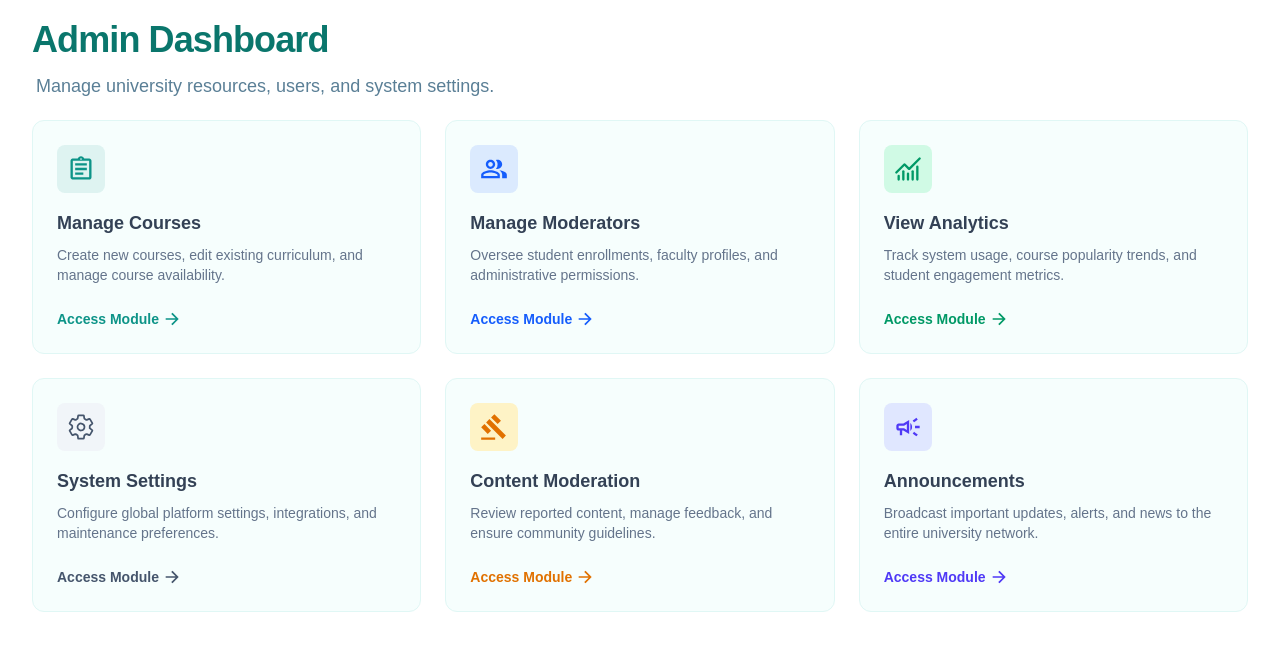
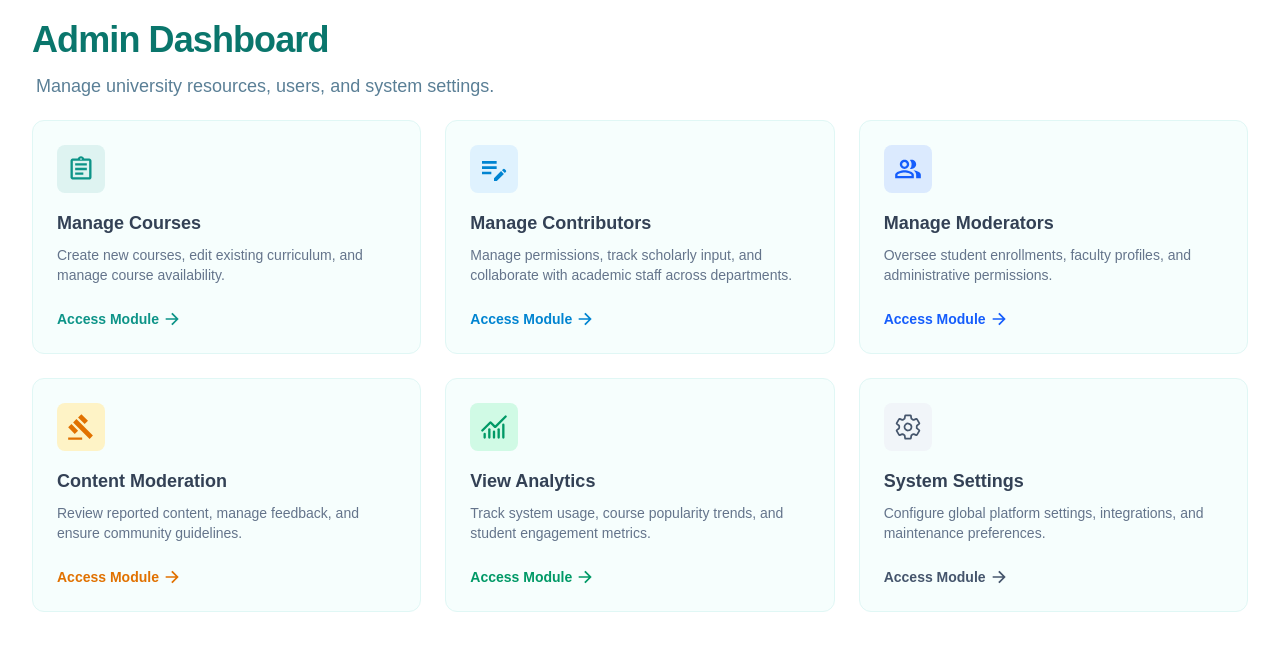
Before and after one commit to FahimHaowlader/CourseBank, a React (Vite) app in the folder FrontEnd/: page /admin in a window 1280 px wide. Shown: the top 650 px of the page. Built offline with nearby package versions, Linux system fonts and the light colour scheme.

Commit message:
course page Done

```diff
--- a/FrontEnd/src/App.jsx
+++ b/FrontEnd/src/App.jsx
@@ -24,7 +24,7 @@ function App() {
     { path: '/', element: <Navigate to="/courses" replace /> },
     { path:'/check-page', element: <CheckPage /> },
     { path:'/courses', element: <CoursePage /> },
-    { path:'/courses/:id', element: <CourseDetailsPage /> },
+    { path:'/course/:id', element: <CourseDetailsPage /> },
     { path:'/login', element: <LoginPage /> },
     { path:'/my-courses', element: <ModeratorCoursePage /> },
     { path:'/edit', element: <CourseDetailsEditPage /> },
--- a/FrontEnd/src/Components/CourseCard.jsx
+++ b/FrontEnd/src/Components/CourseCard.jsx
@@ -43,7 +43,7 @@ const CourseCard = ({Course}) => {
                       {Course?.type?.charAt(0).toUpperCase() + Course?.type?.slice(1)}
                     </div>
                     <div className="inline-flex max-w-[72%] items-center justify-center px-2.5 py-1.5 rounded-lg border border-border-light dark:border-border-dark bg-white dark:bg-surface-dark text-sm font-semibold text-slate-600 group-hover:text-slate-800 dark:text-slate-300 shadow-sm">
-                      <SemesterDisplay code={22} />
+                      <SemesterDisplay code={21} />
                     </div>
                     {/* <span className="bg-white dark:bg-background-dark text-gray-600 dark:text-gray-300 text-sm font-bold px-2 py-1 rounded-md border border-border-light dark:border-border-dark tracking-tighter">
                                 2nd Semester
--- a/FrontEnd/src/Pages/AdminPage.jsx
+++ b/FrontEnd/src/Pages/AdminPage.jsx
@@ -4,11 +4,10 @@ import { MdOutlinePeopleAlt } from "react-icons/md";
 import { LuChartNoAxesCombined } from "react-icons/lu";
 import { IoSettingsOutline } from "react-icons/io5";
 import { MdOutlineGavel } from "react-icons/md";
-import { MdOutlineCampaign } from "react-icons/md";
+
 import { IoArrowForwardSharp } from "react-icons/io5";
 
-
-
+import { MdEditNote } from "react-icons/md";
 
 const AdminPage = () => {
   return (
@@ -23,7 +22,6 @@ const AdminPage = () => {
               Manage university resources, users, and system settings.
             </p>
           </div>
-
         </div>
         <div class="grid grid-cols-1 md:grid-cols-2 lg:grid-cols-3 gap-6">
           <a
@@ -32,7 +30,7 @@ const AdminPage = () => {
           >
             <div class="h-12 w-12 rounded-lg bg-primary/10 text-primary flex items-center justify-center mb-4 group-hover:bg-primary group-hover:text-white transition-colors">
               <span class="material-symbols-outlined text-[28px]">
-                <MdOutlineAssignment/>
+                <MdOutlineAssignment />
               </span>
             </div>
             <h3 class="text-lg font-bold text-text-main dark:text-white mb-2">
@@ -49,12 +47,40 @@ const AdminPage = () => {
               </span>
             </div>
           </a>
+
+
+          <a
+            class="group relative bg-card-light dark:bg-card-dark rounded-xl border border-border-light dark:border-border-dark p-6 flex flex-col hover:shadow-xl hover:shadow-primary/5 hover:-translate-y-1 transition-all duration-300"
+            href="#"
+          >
+            <div class="h-12 w-12 rounded-lg bg-sky-100 dark:bg-sky-900/30 text-sky-600 dark:text-sky-400 flex items-center justify-center mb-4 group-hover:bg-sky-500 group-hover:text-white transition-colors">
+              <span class="material-symbols-outlined text-[32px]">
+                <MdEditNote />
+              </span>
+            </div>
+            <h3 class="text-lg font-bold text-text-main dark:text-white mb-2">
+              Manage Contributors
+            </h3>
+            <p class="text-sm text-text-secondary dark:text-gray-400 mb-6 flex-1">
+              Manage permissions, track scholarly input, and collaborate with
+              academic staff across departments.
+            </p>
+            <div class="flex items-center text-sky-600 dark:text-sky-400 font-semibold text-sm mt-auto hover:underline">
+              <span>Access Module</span>
+              <span class="material-symbols-outlined text-[18px] ml-1 transition-transform group-hover:translate-x-1">
+                <IoArrowForwardSharp />
+              </span>
+            </div>
+          </a>
+
           <a
             class="group relative bg-card-light dark:bg-card-dark rounded-xl border border-border-light dark:border-border-dark p-6 flex flex-col hover:shadow-xl hover:shadow-primary/5 hover:-translate-y-1 transition-all duration-300"
             href="#"
           >
             <div class="h-12 w-12 rounded-lg bg-blue-100 dark:bg-blue-900/30 text-blue-600 dark:text-blue-400 flex items-center justify-center mb-4 group-hover:bg-blue-500 group-hover:text-white transition-colors">
-              <span class="material-symbols-outlined text-[28px]"><MdOutlinePeopleAlt/></span>
+              <span class="material-symbols-outlined text-[28px]">
+                <MdOutlinePeopleAlt />
+              </span>
             </div>
             <h3 class="text-lg font-bold text-text-main dark:text-white mb-2">
               Manage Moderators
@@ -66,10 +92,36 @@ const AdminPage = () => {
             <div class="flex items-center text-blue-600 dark:text-blue-400 font-semibold text-sm mt-auto hover:underline">
               <span>Access Module</span>
               <span class="material-symbols-outlined text-[18px] ml-1 transition-transform group-hover:translate-x-1">
-               <IoArrowForwardSharp />
+                <IoArrowForwardSharp />
               </span>
             </div>
           </a>
+
+
+          <a
+            class="group relative bg-card-light dark:bg-card-dark rounded-xl border border-border-light dark:border-border-dark p-6 flex flex-col hover:shadow-xl hover:shadow-primary/5 hover:-translate-y-1 transition-all duration-300"
+            href="#"
+          >
+            <div class="h-12 w-12 rounded-lg bg-amber-100 dark:bg-amber-900/30 text-amber-600 dark:text-amber-400 flex items-center justify-center mb-4 group-hover:bg-amber-500 group-hover:text-white transition-colors">
+              <span class="material-symbols-outlined text-[28px]">
+                <MdOutlineGavel />
+              </span>
+            </div>
+            <h3 class="text-lg font-bold text-text-main dark:text-white mb-2">
+              Content Moderation
+            </h3>
+            <p class="text-sm text-text-secondary dark:text-gray-400 mb-6 flex-1">
+              Review reported content, manage feedback, and ensure community
+              guidelines.
+            </p>
+            <div class="flex items-center text-amber-600 dark:text-amber-400 font-semibold text-sm mt-auto hover:underline">
+              <span>Access Module</span>
+              <span class="material-symbols-outlined text-[18px] ml-1 transition-transform group-hover:translate-x-1">
+                <IoArrowForwardSharp />
+              </span>
+            </div>
+          </a>
+
           <a
             class="group relative bg-card-light dark:bg-card-dark rounded-xl border border-border-light dark:border-border-dark p-6 flex flex-col hover:shadow-xl hover:shadow-primary/5 hover:-translate-y-1 transition-all duration-300"
             href="#"
@@ -93,6 +145,7 @@ const AdminPage = () => {
               </span>
             </div>
           </a>
+
           <a
             class="group relative bg-card-light dark:bg-card-dark rounded-xl border border-border-light dark:border-border-dark p-6 flex flex-col hover:shadow-xl hover:shadow-primary/5 hover:-translate-y-1 transition-all duration-300"
             href="#"
@@ -116,53 +169,11 @@ const AdminPage = () => {
               </span>
             </div>
           </a>
-          <a
-            class="group relative bg-card-light dark:bg-card-dark rounded-xl border border-border-light dark:border-border-dark p-6 flex flex-col hover:shadow-xl hover:shadow-primary/5 hover:-translate-y-1 transition-all duration-300"
-            href="#"
-          >
-            <div class="h-12 w-12 rounded-lg bg-amber-100 dark:bg-amber-900/30 text-amber-600 dark:text-amber-400 flex items-center justify-center mb-4 group-hover:bg-amber-500 group-hover:text-white transition-colors">
-              <span class="material-symbols-outlined text-[28px]"><MdOutlineGavel /></span>
-            </div>
-            <h3 class="text-lg font-bold text-text-main dark:text-white mb-2">
-              Content Moderation
-            </h3>
-            <p class="text-sm text-text-secondary dark:text-gray-400 mb-6 flex-1">
-              Review reported content, manage feedback, and ensure community
-              guidelines.
-            </p>
-            <div class="flex items-center text-amber-600 dark:text-amber-400 font-semibold text-sm mt-auto hover:underline">
-              <span>Access Module</span>
-              <span class="material-symbols-outlined text-[18px] ml-1 transition-transform group-hover:translate-x-1">
-                <IoArrowForwardSharp />
-              </span>
-            </div>
-          </a>
-          <a
-            class="group relative bg-card-light dark:bg-card-dark rounded-xl border border-border-light dark:border-border-dark p-6 flex flex-col hover:shadow-xl hover:shadow-primary/5 hover:-translate-y-1 transition-all duration-300"
-            href="#"
-          >
-            <div class="h-12 w-12 rounded-lg bg-indigo-100 dark:bg-indigo-900/30 text-indigo-600 dark:text-indigo-400 flex items-center justify-center mb-4 group-hover:bg-indigo-500 group-hover:text-white transition-colors">
-              <span class="material-symbols-outlined text-[28px]">
-                <MdOutlineCampaign />
-              </span>
-            </div>
-            <h3 class="text-lg font-bold text-text-main dark:text-white mb-2">
-              Announcements
-            </h3>
-            <p class="text-sm text-text-secondary dark:text-gray-400 mb-6 flex-1">
-              Broadcast important updates, alerts, and news to the entire
-              university network.
-            </p>
-            <div class="flex items-center text-indigo-600 dark:text-indigo-400 font-semibold text-sm mt-auto hover:underline">
-              <span>Access Module</span>
-              <span class="material-symbols-outlined text-[18px] ml-1 transition-transform group-hover:translate-x-1">
-                <IoArrowForwardSharp />
-              </span>
-            </div>
-          </a>
+
+
+
         </div>
       </main>
-
     </div>
   );
 };
--- a/FrontEnd/src/Pages/CoursePage.jsx
+++ b/FrontEnd/src/Pages/CoursePage.jsx
@@ -56,7 +56,7 @@ const CoursePage = () => {
         // Look at your log: response.data.data.courses is where the array lives
         if (response.data && response.data.data && response.data.data.courses) {
           setCourses(response.data.data.courses);
-          setTotalDocs(response.data.data?.totalDocuments || totalDocs);
+          setTotalDocs(response.data.data?.totalDocuments || 0 );
         } else {
           setCourses([]); // Fallback to empty array if structure is wrong
         }
@@ -188,7 +188,7 @@ const handleSortChange = (e) => {
   });
 };
 
-  // console.log(sort);
+  // console.log(totalDocs);
   // console.log(page);
   // console.log(filters);
   // console.log(courses);
@@ -555,7 +555,7 @@ const handleSortChange = (e) => {
                 <CourseCard key={course._id} Course={course} />
               ))
             : !loading && (
-                <p className="col-span-full text-center py-10 text-gray-500">
+                <p className="col-span-full text-center py-10 text-gray-500 md:pt-28">
                   No courses available.
                 </p>
               )}
```
